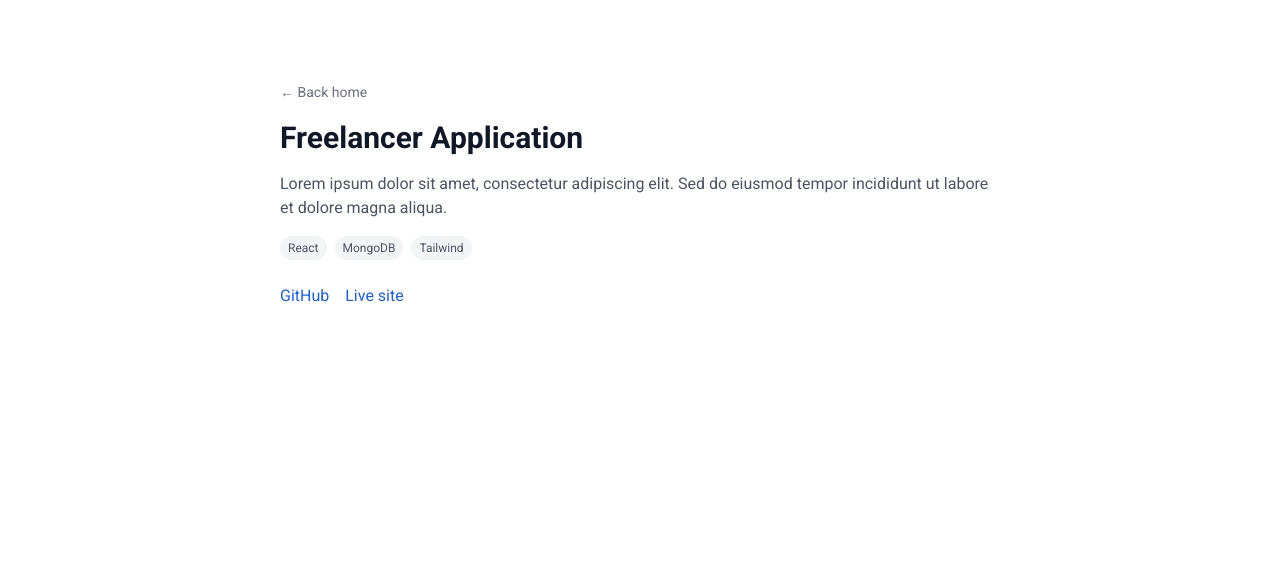
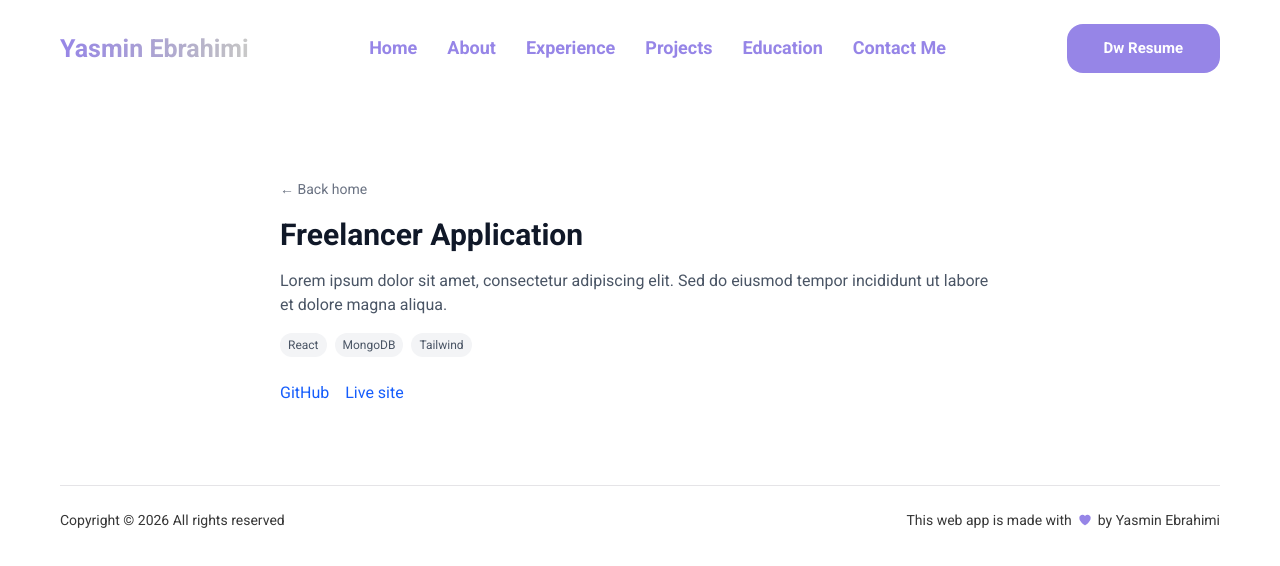
Before and after one commit to yasminebrahimi/yasmin_ebrahimi_portfolio, a React (Vite) app: page /projects/1 in a window 1280 px wide. Shown: the top 566 px of the page. Built offline with nearby package versions, Linux system fonts and the light colour scheme.

Commit message:
Add Navbar and Footer to ProjectDetail

```diff
--- a/src/pages/ProjectDetail.jsx
+++ b/src/pages/ProjectDetail.jsx
@@ -1,5 +1,7 @@
 import { Link, useParams } from "react-router-dom";
 import { projects } from "../data/projects";
+import Navbar from "../components/Navbar";
+import Footer from "../components/Footer";
 
 function ProjectDetail() {
   const { projectId } = useParams();
@@ -7,17 +9,23 @@ function ProjectDetail() {
 
   if (!project) {
     return (
-      <div className="mx-auto max-w-3xl px-6 py-20">
+      <div className="relative overflow-hidden">
+        <Navbar />
+        <main className="mx-auto max-w-3xl px-6 py-20">
           <p className="text-gray-600">Project not found.</p>
           <Link to="/" className="text-blue-600 hover:underline">
             ← Back home
           </Link>
+        </main>
+        <Footer />
       </div>
     );
   }
 
   return (
-    <div className="mx-auto max-w-3xl px-6 py-20">
+    <div className="relative overflow-hidden">
+      <Navbar />
+      <main className="mx-auto max-w-3xl px-6 py-20">
         <Link to="/" className="text-sm text-gray-500 hover:underline">
           ← Back home
         </Link>
@@ -55,6 +63,8 @@ function ProjectDetail() {
             </a>
           )}
         </div>
+      </main>
+      <Footer />
     </div>
   );
 }
```
Lines whose indentation alone changed are shown as unchanged.
